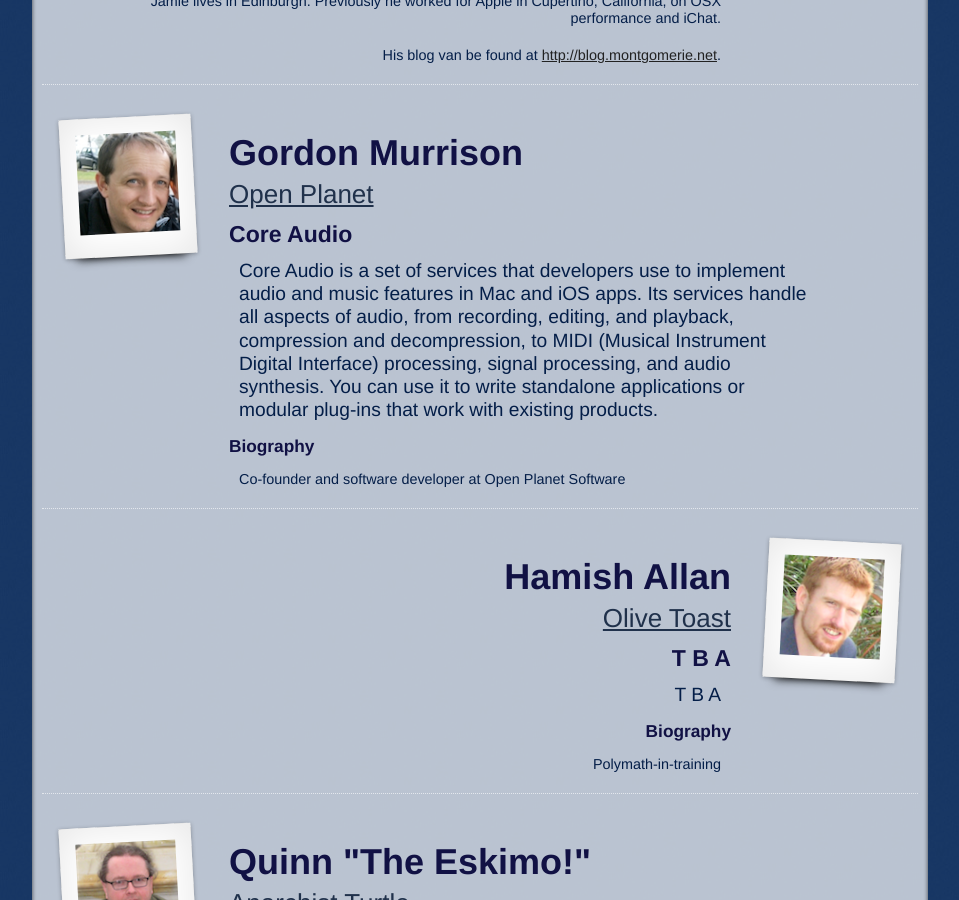
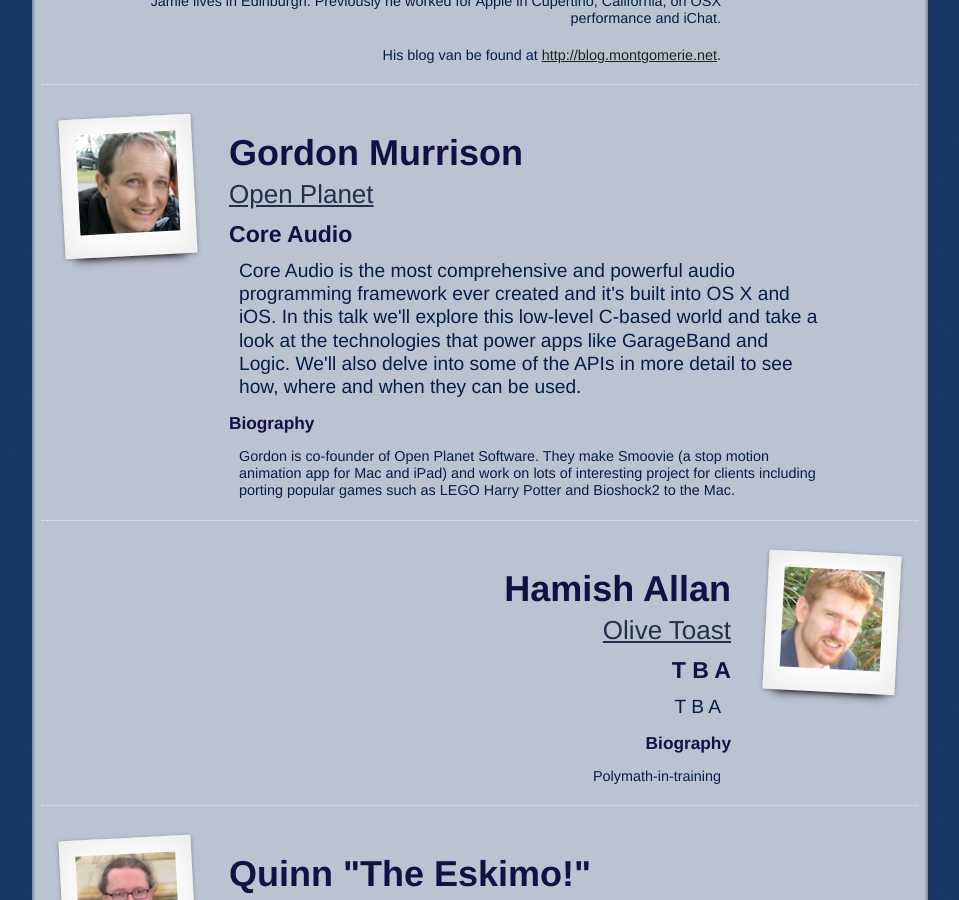
Before and after one commit to acf/nsscotland, a Jekyll site: the page built from index.html, in a window 1280 px wide and 900 px high, scrolled down 1456 px. Shown: the whole window, without its empty margins (160-1119 px from the left). Built offline with Jekyll 4.4.1, drawn with Linux system fonts in a browser that asks for light colours.

Commit message:
gordon bio

```diff
--- a/index.html
+++ b/index.html
@@ -63,11 +63,11 @@
     <a class="bigger" href="http://openplanetsoftware.com/">Open Planet</a>
     <div class="abstract">
       <h4>Core Audio</h4>
-      <p>Core Audio is a set of services that developers use to implement audio and music features in Mac and iOS apps. Its services handle all aspects of audio, from recording, editing, and playback, compression and decompression, to MIDI (Musical Instrument Digital Interface) processing, signal processing, and audio synthesis. You can use it to write standalone applications or modular plug-ins that work with existing products.</p>
+      <p>Core Audio is the most comprehensive and powerful audio programming framework ever created and it's built into OS X and iOS.  In this talk we'll explore this low-level C-based world and take a look at the technologies that power apps like GarageBand and Logic.  We'll also delve into some of the APIs in more detail to see how, where and when they can be used.</p>
     </div>
     <div class="biography">
       <h4>Biography</h4>
-      <p>Co-founder and software developer at Open Planet Software</p>
+      <p>Gordon is co-founder of Open Planet Software.  They make Smoovie (a stop motion animation app for Mac and iPad) and work on lots of interesting project for clients including porting popular games such as LEGO Harry Potter and Bioshock2 to the Mac.</p>
     </div>
   </div>
 </div>
```
